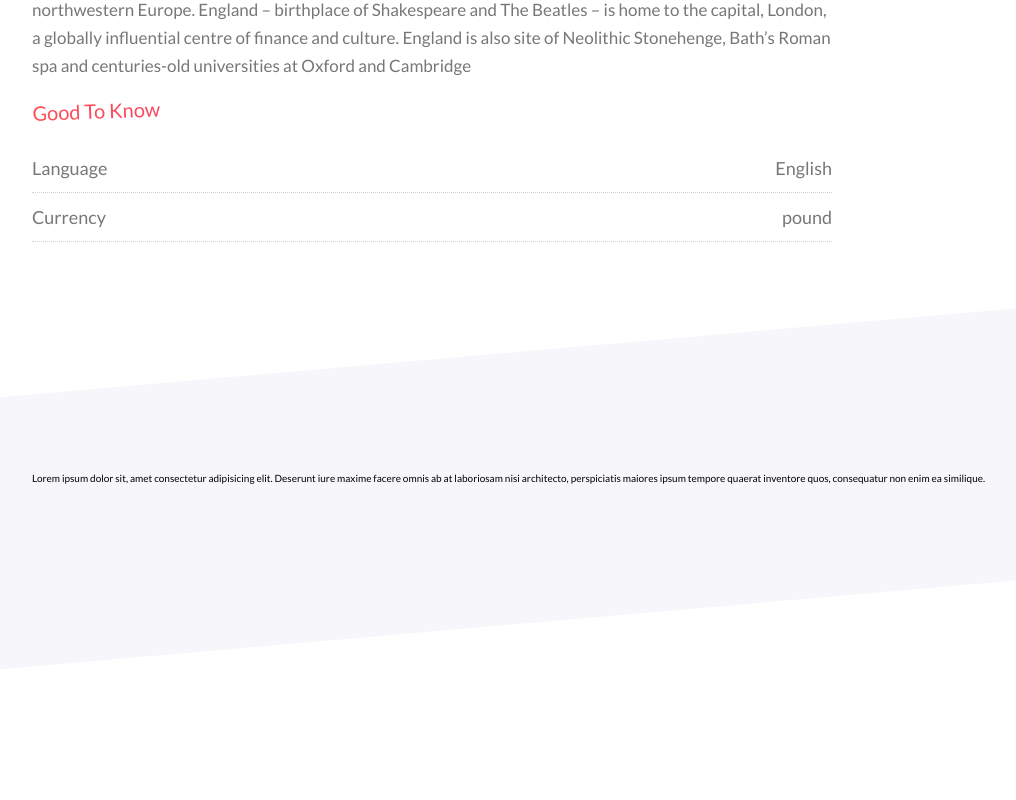
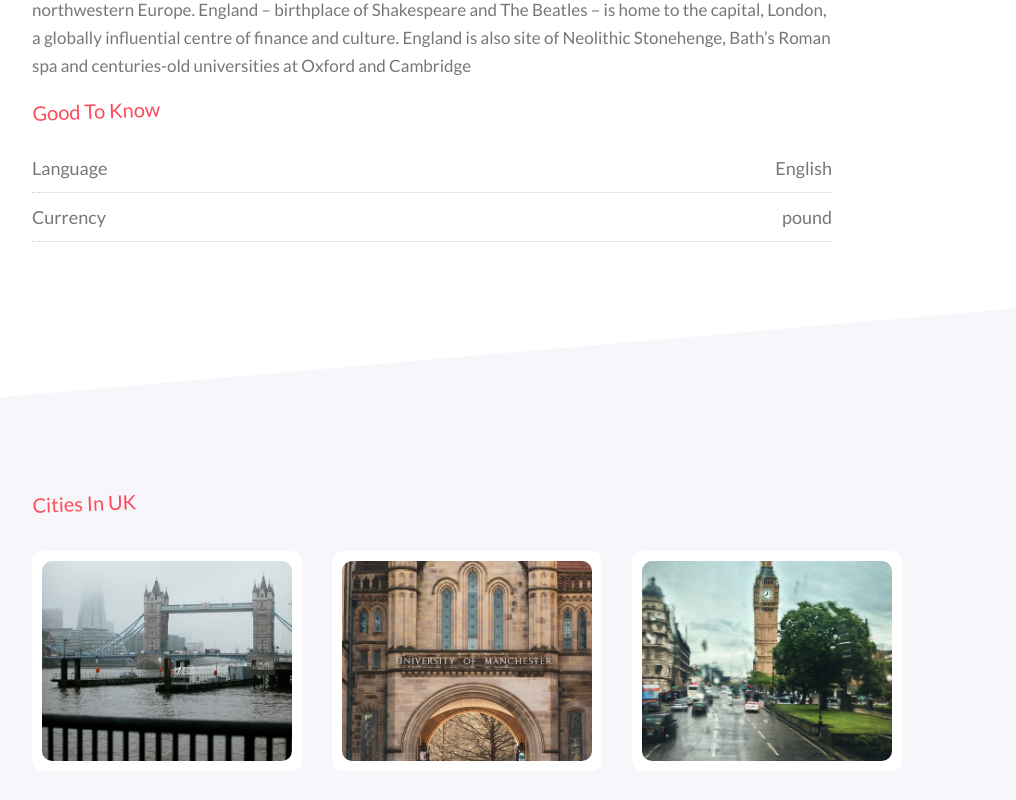
Before and after one commit to NamNguyenGit/NextLevelSolutionTrain, a React (Create React App) app in the folder Udemy_courses/travel-website/: page /details/1 in a window 1280 px wide. Shown: the part 996-1796 px from the top of the page, without its empty margins (8-1024 px from the left). Before the commit the page ends 1666 px from the top, so only its background shows below. Built offline with nearby package versions, Linux system fonts and the light colour scheme.

Commit message:
Loop cities array

```diff
--- a/Udemy_courses/travel-website/src/components/Cities.js
+++ b/Udemy_courses/travel-website/src/components/Cities.js
@@ -1,12 +1,24 @@
-const Cities = () => {
+import { LazyLoadImage } from "react-lazy-load-image-component";
+
+const Cities = ({cities, name}) => {
   return (
     <div className="cities">
       <div className="container">
         <div className="cities__container">
-          Lorem ipsum dolor sit, amet consectetur adipisicing elit. Deserunt
-          iure maxime facere omnis ab at laboriosam nisi architecto,
-          perspiciatis maiores ipsum tempore quaerat inventore quos, consequatur
-          non enim ea similique.
+          <h2 className="heading">
+            Cities in {name}
+          </h2>
+          <div className="row  ml-minus-15  mr-minus-15 ">
+            {cities.length > 0 ? cities.map((city) => (
+              <div className="col-3 p-15" key={city.id}>
+                <div className="cities__body">
+                  <div className="cities__body__image">
+                    <LazyLoadImage src={city.image} alt={city.image} />
+                  </div>
+                </div>
+              </div>
+            )) : 'No cities in ${name}'}
+          </div>
         </div>
       </div>
     </div>
--- a/Udemy_courses/travel-website/src/pages/Details.js
+++ b/Udemy_courses/travel-website/src/pages/Details.js
@@ -8,16 +8,13 @@ import DestinationInfo from "../components/DestinationInfo";
 import Cities from "../components/Cities";
 const Details = () => {
   const { destinationsData, dispatch } = useContext(DestinationsContext);
-  console.log(destinationsData.details);
-  const { details } = destinationsData;
+  const { details, filteredCities } = destinationsData;
   const { id } = useParams();
 
   useEffect(() => {
     dispatch({ type: DETAILS, payload: id });
     dispatch({ type: CITIES, payload: id });
   }, [id]);
-
-  console.log(destinationsData.filteredCities);
 
   return (
     <>
@@ -26,7 +23,7 @@ const Details = () => {
       </Helmet>
       <Header heading={details.name} image={details.bigImage}></Header>
       <DestinationInfo details={details} />
-      <Cities />
+      <Cities cities={filteredCities} name={details.name} />
     </>
   );
 };
--- a/Udemy_courses/travel-website/src/scss/components/_cities.scss
+++ b/Udemy_courses/travel-website/src/scss/components/_cities.scss
@@ -7,4 +7,27 @@
     &__container {
        transform: skewY(5deg);
     }
+    &__body {
+        width: 100%;
+        height: auto;
+        overflow: hidden;
+        padding: 1rem;
+        background: $white;
+        border-radius: 1rem;
+        &__image {
+            width: 100%;
+            height: 20rem;
+            overflow: hidden;
+            border-radius: 1rem;
+            img {
+                width: 100%;
+                height: 100%;
+                object-fit: cover;
+                transition: all .5s linear;
+                &:hover {
+                    transform: scale(1.2);
+                }
+            }
+        }
+    }
 }
```
Also changed, not shown: Udemy_courses/travel-website/src/main.css.
